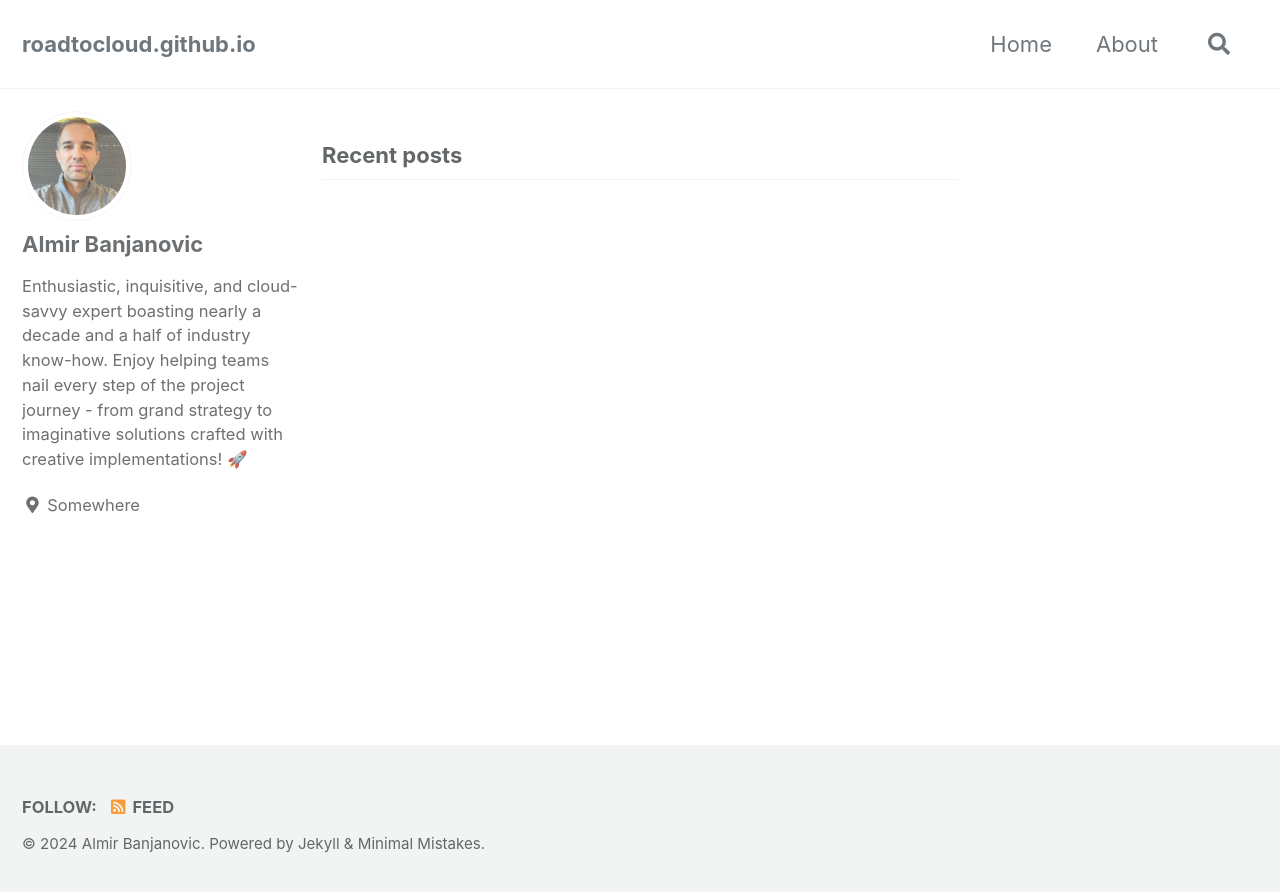
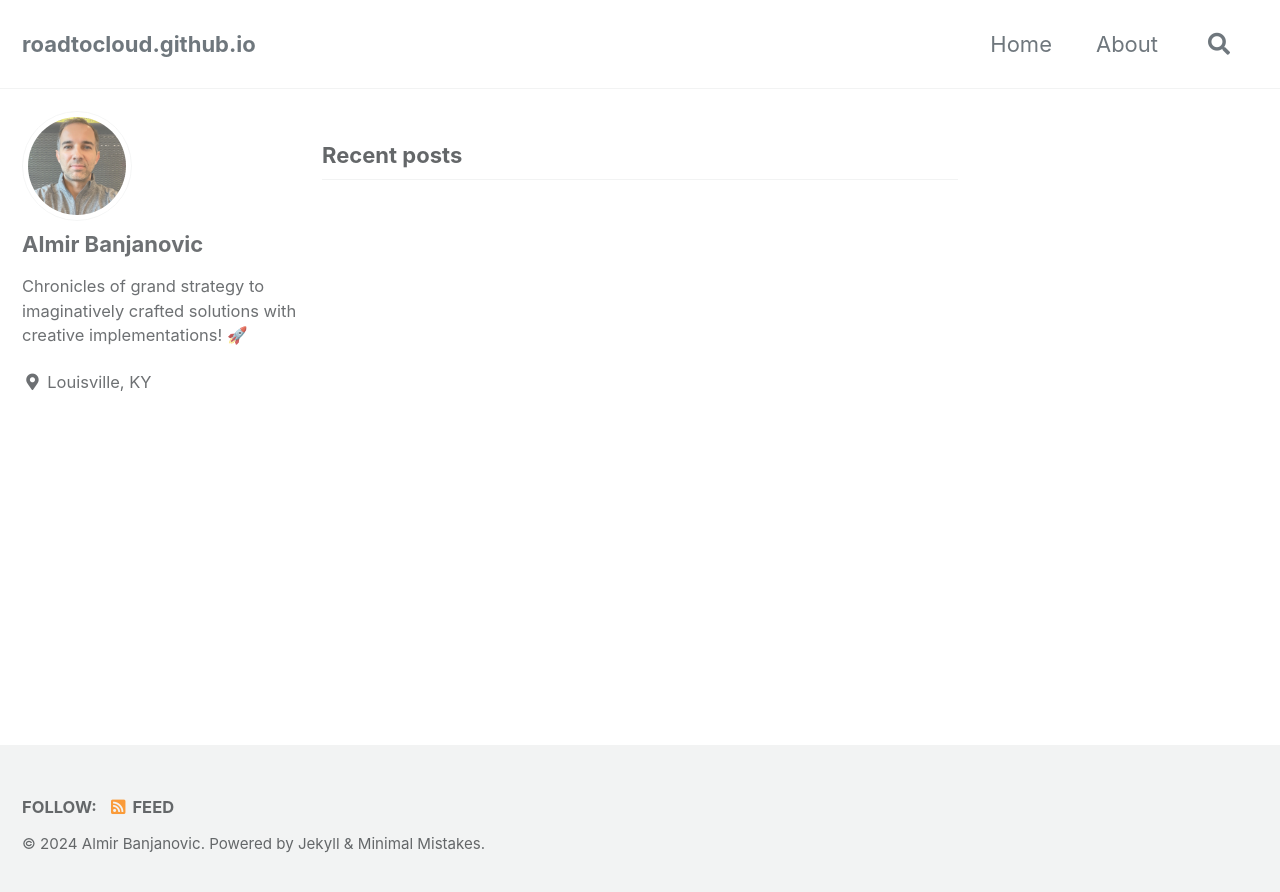
Before and after one commit to almirbanjanovic/roadtocloud.github.io, a Jekyll site: the page built from index.html, in a window 1280 px wide. Shown: the top 892 px of the page. Built offline with Jekyll 4.4.1, drawn with Linux system fonts in a browser that asks for light colours; cached includes are drawn as plain includes; the list of posts is cut into pages by our own code; comment, search, counter and statistics services are not loaded.

Commit message:
Update _config.yml

```diff
--- a/_config.yml
+++ b/_config.yml
@@ -107,8 +107,8 @@ analytics:
 author:
   name             : "Almir Banjanovic"
   avatar           : "/assets/images/bio-head.jpg" # path of avatar image, e.g. "/assets/images/bio-photo.jpg"
-  bio              : "Enthusiastic, inquisitive, and cloud-savvy expert boasting nearly a decade and a half of industry know-how. Enjoy helping teams nail every step of the project journey - from grand strategy to imaginative solutions crafted with creative implementations! 🚀"
-  location         : "Somewhere"
+  bio              : "Chronicles of grand strategy to imaginatively crafted solutions with creative implementations! 🚀"
+  location         : "Louisville, KY"
   email            :
   links:
     - label: "Email"
```
